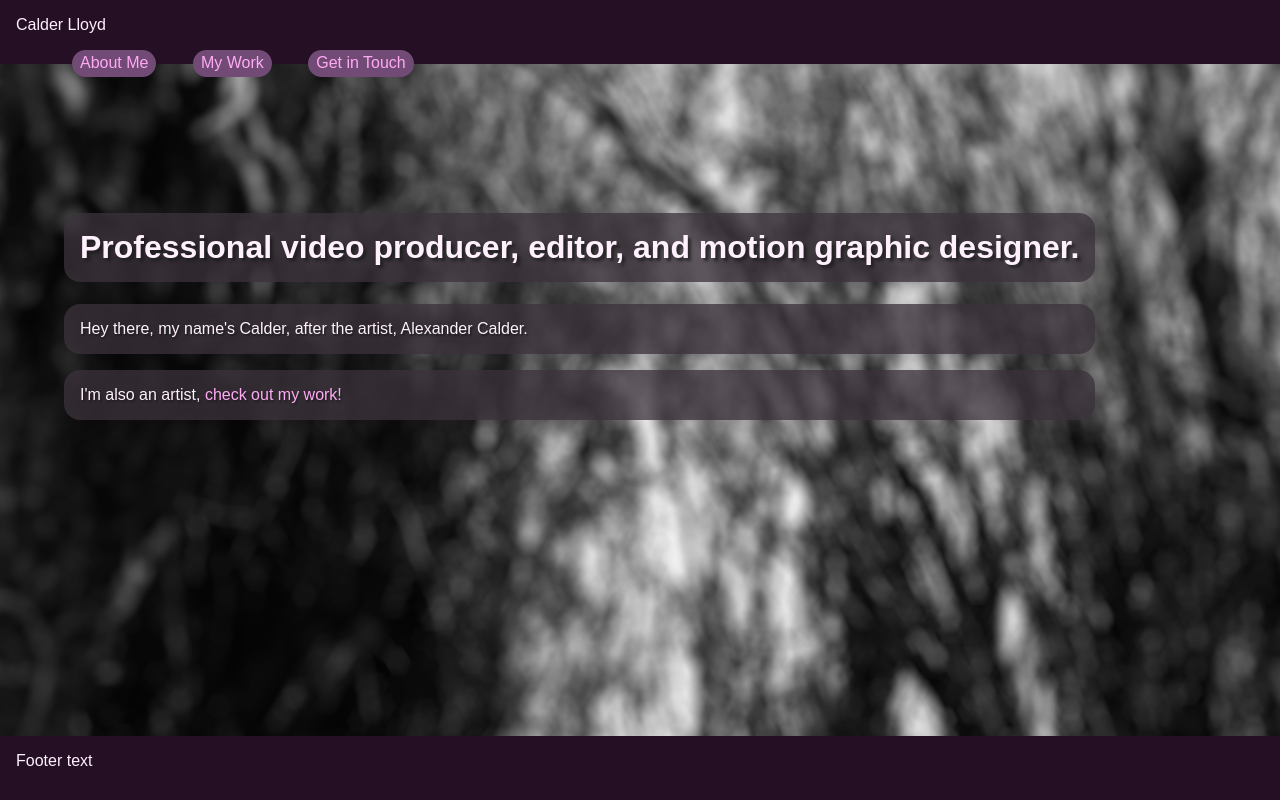
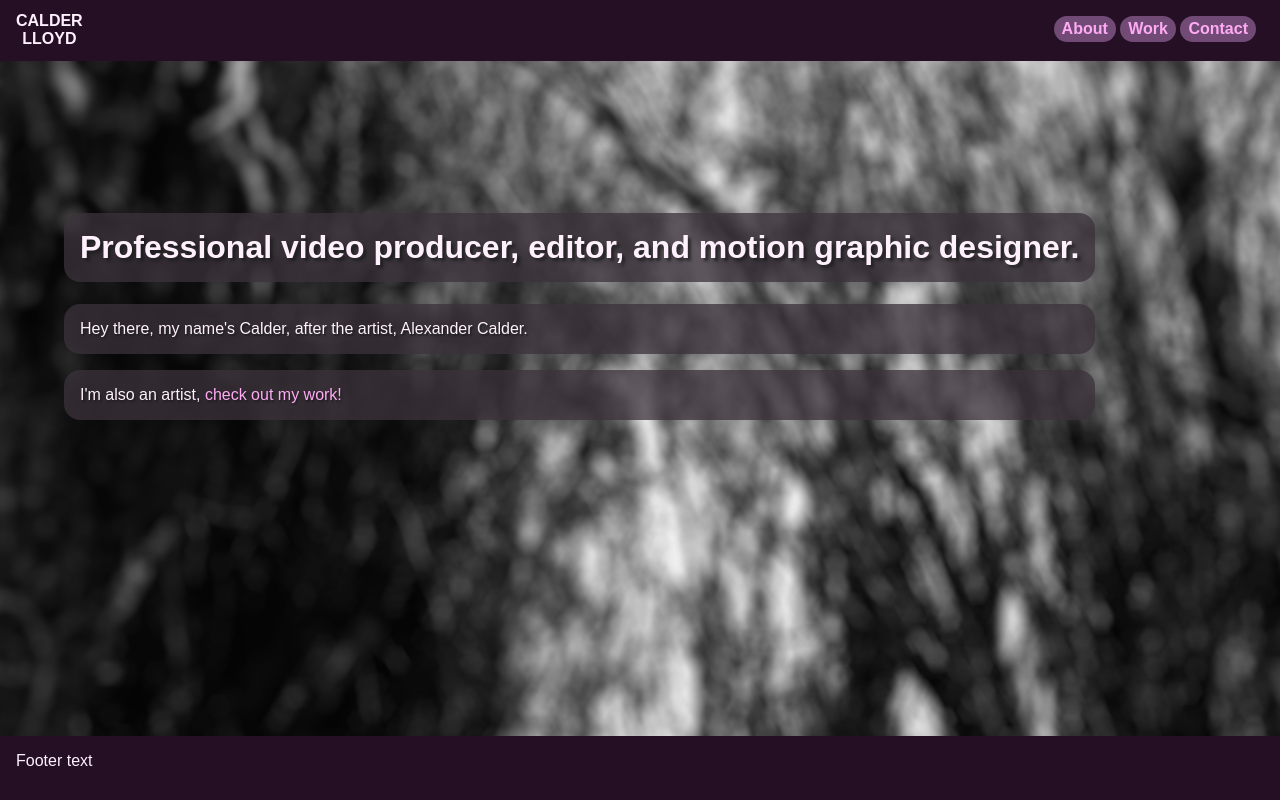
Before and after one commit to CalderTheArtist/IDM221-cl3272, a plain HTML site: page index.html in a window 1280 px wide. Drawn offline with Linux system fonts and the light colour scheme.

Commit message:
style tweaks

```diff
--- a/css/main.css
+++ b/css/main.css
@@ -28,7 +28,7 @@ html {
    * Remove the margin in all browsers (opinionated).
    */
 
-    /* ==Original==
+/* ==Original==
 body {
     margin: 0;
 } */
@@ -528,32 +528,34 @@ a:visited {
     text-decoration: none;
 }
 
-a:hover, a:focus, a:active {
-    color: rgb(255, 240, 253);
+a:hover,
+a:focus,
+a:active {
     background-color: #eb36ff;
     border-radius: 1rem;
+    color: rgb(255, 240, 253);
     padding: 0.25rem 0.5rem;
 }
 
 h1 {
     background-color: rgba(59, 51, 59, 0.75);
     border-radius: 1rem;
+    padding: 1rem;
     text-shadow: 3px 3px 3px rgba(25, 25, 25, 75%);
-    padding: 1rem;
 }
 
 p {
     background-color: rgba(59, 51, 59, 0.75);
     border-radius: 1rem;
+    padding: 1rem;
     text-shadow: 1.5px 1.5px 1.5px rgba(25, 25, 25, 75%);
-    padding: 1rem;
-}
+    }
 
 #footer {
     background-color: rgb(36, 15, 36);
-    bottom: 0;
+    bottom: 0px;
     height: 2rem;
-    left: 0;
+    left: 0px;
     padding: 1rem;
     position: fixed;
     width: 100%;
@@ -562,12 +564,29 @@ p {
 #header {
     background-color: rgb(36, 15, 36);
     display: inline-block;
-    top: 0;
-    height: 2rem;
-    left: 0;
-    padding: 1rem;
+    font-weight: bold;
+    height: auto;
+    left: 0px;
+    /* padding: 0 1rem; */
     position: fixed;
+    text-align: center;
+    top: 0px;
     width: 100%;
+    /* vertical-align: middle; */
+}
+
+.headerName {
+    display: inline-block;
+    float: left;
+    height: auto;
+    padding: 0.75rem 1rem;
+    vertical-align: middle;
+}
+
+.nav {
+    display: inline-block;
+    padding: 0 1.5rem;
+    float: right;
 }
 
 .nav li {
@@ -576,5 +595,6 @@ p {
     border-radius: 1rem;
     display: inline-block;
     padding: 0.25rem 0.5rem;
-    margin: 0 1rem;
+    margin: auto;
+    width: fit-content;
 }
--- a/index.html
+++ b/index.html
@@ -9,14 +9,12 @@
 </head>
 
 <body>
-    <!-- <div id="bg">
-        <img src="img/bg.jpg" alt="">
-    </div> -->
-    <div id="header"> Calder Lloyd
+    <div id="header">
+        <span class="headerName">CALDER <br> LLOYD</span>
         <ol class="nav">
-            <li><a href="aboutMe.html">About Me</a></li>
-            <li><a href="myWork.html">My Work</a></li>
-            <li><a href="contact.html">Get in Touch</a></li>
+            <li><a href="aboutMe.html">About</a></li>
+            <li><a href="myWork.html">Work</a></li>
+            <li><a href="contact.html">Contact</a></li>
         </ol>
     </div>
     <div>
```
Also changed, not shown: aboutMe.html (+3 -0 lines), contact.html (+3 -0 lines), myWork.html (+3 -0 lines).
